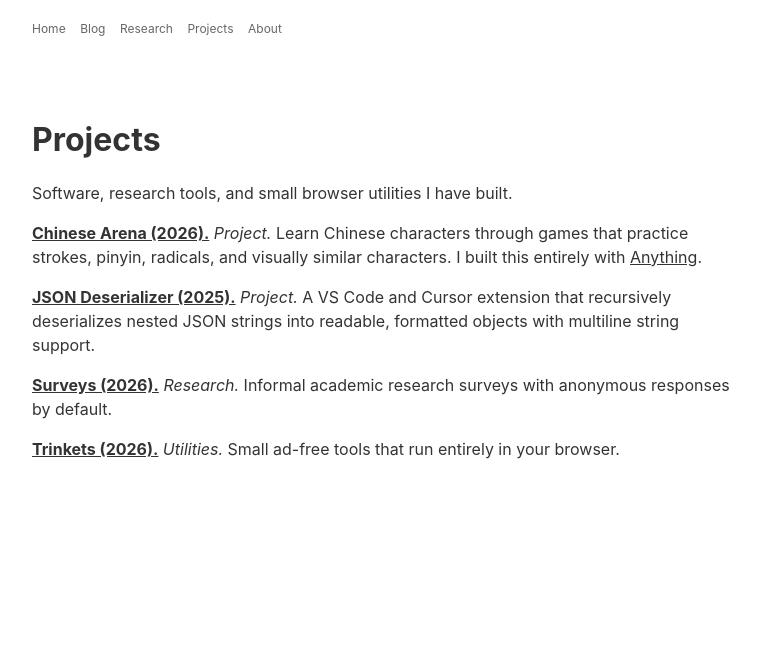
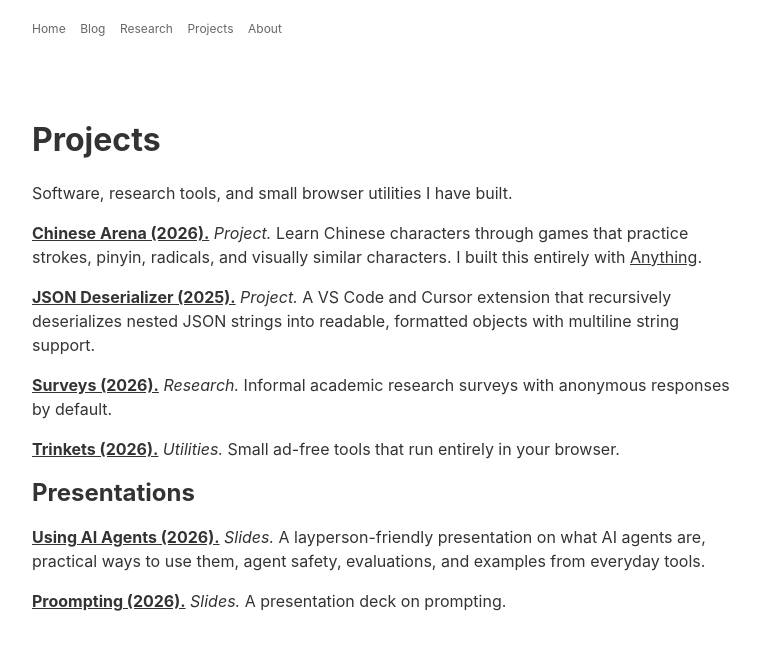
Before and after one commit to danielchen0/danielchen0.github.io, a Jekyll site: the page built from projects.markdown, in a window 1280 px wide. Shown: the top 650 px of the page, without its empty margins (258-1018 px from the left). Built offline with Jekyll 4.4.1, drawn with Linux system fonts in a browser that asks for light colours.

Commit message:
Add presentations to projects

```diff
--- a/projects.markdown
+++ b/projects.markdown
@@ -25,3 +25,13 @@ schema_type: CollectionPage
 <p>
     <b><a href='/trinkets'>Trinkets (2026).</a></b> <i>Utilities.</i> Small ad-free tools that run entirely in your browser.
 </p>
+
+<h2>Presentations</h2>
+
+<p>
+    <b><a href='https://github.com/danielchen0/webookclub_presentation_2026' target='_blank'>Using AI Agents (2026).</a></b> <i>Slides.</i> A layperson-friendly presentation on what AI agents are, practical ways to use them, agent safety, evaluations, and examples from everyday tools.
+</p>
+
+<p>
+    <b><a href='https://github.com/danielchen0/proompting_presentation_2026' target='_blank'>Proompting (2026).</a></b> <i>Slides.</i> A presentation deck on prompting.
+</p>
```
